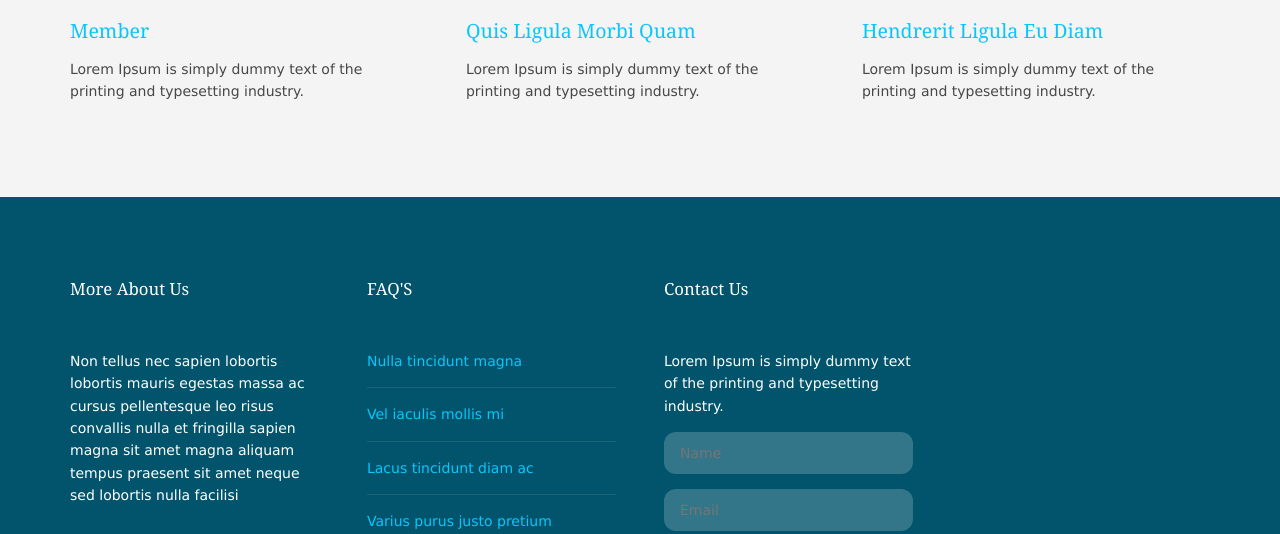
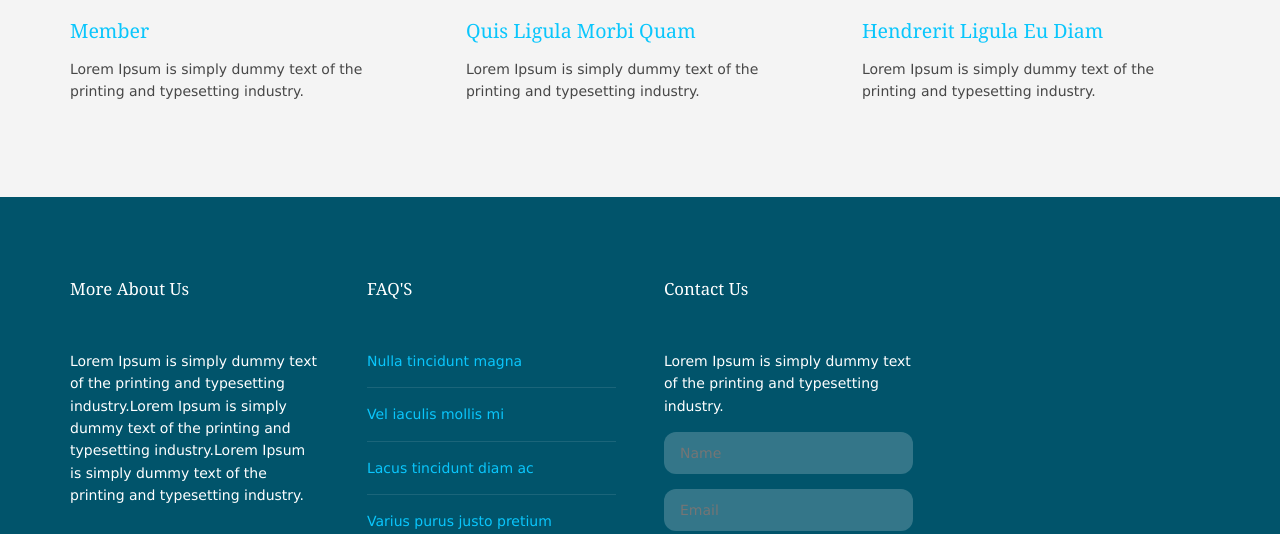
Before and after one commit to murtazariaz/MR_Developer, a plain HTML site: page index.html in a window 1280 px wide. Shown: the part 1944-2478 px from the top of the page. Drawn offline with Linux system fonts and the light colour scheme.

Commit message:
Update index.html

```diff
--- a/index.html
+++ b/index.html
@@ -141,7 +141,7 @@
     <!-- ################################################################################################ -->
     <div class="one_quarter first">
       <h6 class="heading">More About Us</h6>
-      <p>Non tellus nec sapien lobortis lobortis mauris egestas massa ac cursus pellentesque leo risus convallis nulla et fringilla sapien magna sit amet magna aliquam tempus praesent sit amet neque sed lobortis nulla facilisi </p>
+      <p>Lorem Ipsum is simply dummy text of the printing and typesetting industry.Lorem Ipsum is simply dummy text of the printing and typesetting industry.Lorem Ipsum is simply dummy text of the printing and typesetting industry. </p>
       <ul class="faico clear">
         <li><a class="faicon-facebook" href="#"><i class="fab fa-facebook"></i></a></li>
         <li><a class="faicon-google-plus" href="#"><i class="fab fa-google-plus-g"></i></a></li>
```
